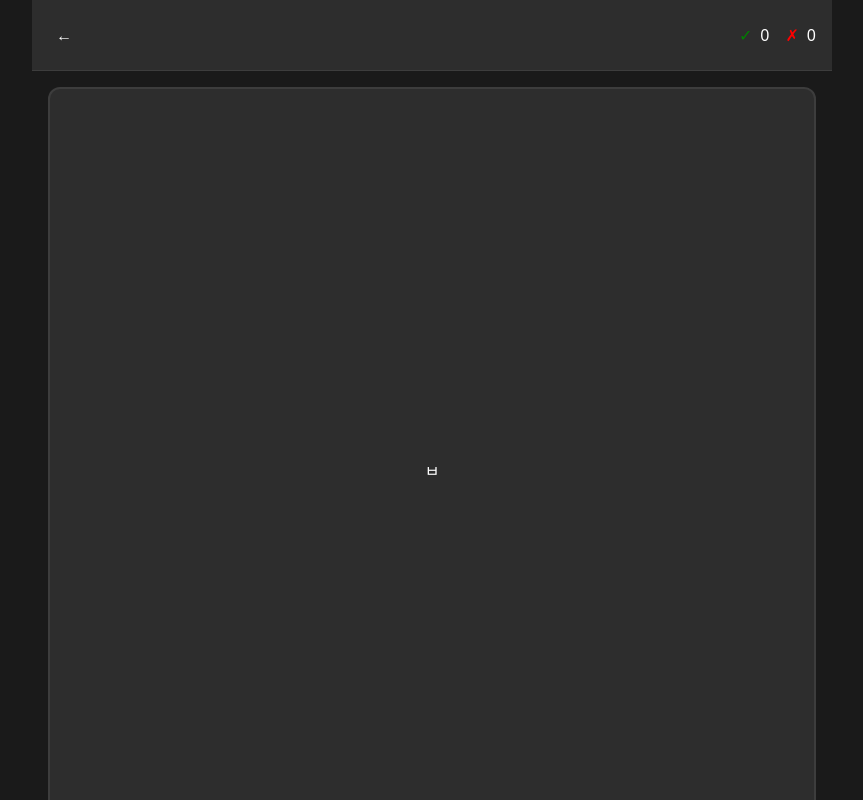
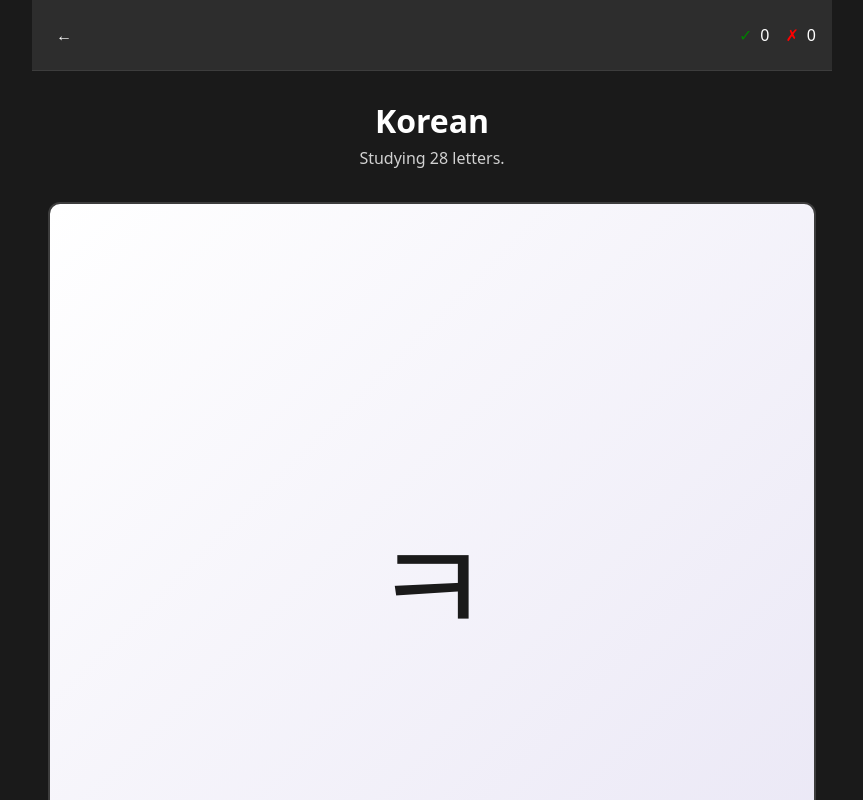
Before and after one commit to bahtibyte/langbit, a React (Vite) app: page /korean in a window 1280 px wide. Shown: the whole page, without its empty margins (208-1071 px from the left). Built offline with nearby package versions, Linux system fonts and the light colour scheme.

Commit message:
compartmanized the game

```diff
--- /dev/null
+++ b/src/components/korean/AnswerCard.tsx
@@ -0,0 +1,113 @@
+interface AnswerCardProps {
+  options: string[];
+  selectedAnswer: string | null;
+  currentQuestion: [string, string] | null;
+  onAnswerClick: (answer: string) => void;
+  onRemove: () => void;
+  onNext: () => void;
+}
+
+export function AnswerCard({
+  options,
+  selectedAnswer,
+  currentQuestion,
+  onAnswerClick,
+  onRemove,
+  onNext
+}: AnswerCardProps) {
+  return (
+    <div style={{
+      width: '100%',
+      display: 'flex',
+      alignItems: 'stretch',
+      justifyContent: 'space-between',
+      gap: '0.5rem',
+      backgroundColor: 'var(--card-bg)',
+      borderRadius: '12px',
+      border: '2px solid var(--border)',
+      padding: '0.5rem'
+    }}>
+      {selectedAnswer === null ? (
+        options.map(option => (
+          <button
+            key={option}
+            onClick={() => onAnswerClick(option)}
+            style={{
+              flex: 1,
+              borderRadius: '8px',
+              border: '1px solid var(--border)',
+              backgroundColor: 'var(--background)',
+              color: 'var(--text)',
+              cursor: 'pointer',
+              padding: '0.5rem',
+              whiteSpace: 'nowrap',
+              overflow: 'hidden',
+              textOverflow: 'ellipsis'
+            }}
+          >
+            {option}
+          </button>
+        ))
+      ) : (
+        <>
+          <button
+            onClick={onRemove}
+            disabled={selectedAnswer !== currentQuestion?.[1]}
+            style={{
+              flex: 1,
+              borderRadius: '8px',
+              backgroundColor: 'var(--background)',
+              color: 'var(--text)',
+              border: '1px solid var(--border)',
+              cursor: selectedAnswer === currentQuestion?.[1] ? 'pointer' : 'not-allowed',
+              padding: '0.5rem',
+              whiteSpace: 'nowrap',
+              overflow: 'hidden',
+              textOverflow: 'ellipsis',
+              opacity: selectedAnswer === currentQuestion?.[1] ? 1 : 0.5
+            }}
+          >
+            Remove
+          </button>
+
+          <div
+            style={{
+              flex: 1,
+              borderRadius: '8px',
+              backgroundColor: selectedAnswer === currentQuestion?.[1] ? 'lightgreen' : 'salmon',
+              color: 'black',
+              border: '1px solid var(--border)',
+              display: 'flex',
+              alignItems: 'center',
+              justifyContent: 'center',
+              padding: '0.5rem',
+              whiteSpace: 'nowrap',
+              overflow: 'hidden',
+              textOverflow: 'ellipsis'
+            }}
+          >
+            {selectedAnswer}
+          </div>
+
+          <button
+            onClick={onNext}
+            style={{
+              flex: 1,
+              borderRadius: '8px',
+              backgroundColor: 'var(--background)',
+              color: 'var(--text)',
+              border: '1px solid var(--border)',
+              cursor: 'pointer',
+              padding: '0.5rem',
+              whiteSpace: 'nowrap',
+              overflow: 'hidden',
+              textOverflow: 'ellipsis'
+            }}
+          >
+            Next
+          </button>
+        </>
+      )}
+    </div>
+  );
+}
--- /dev/null
+++ b/src/components/korean/GameInfo.tsx
@@ -0,0 +1,30 @@
+interface GameInfoProps {
+  remainingCount: number;
+}
+
+export function GameInfo({ remainingCount }: GameInfoProps) {
+  return (
+    <div style={{
+      display: 'flex',
+      flexDirection: 'column',
+      alignItems: 'center',
+      gap: '0.5rem',
+      padding: '1rem'
+    }}>
+      <h1 style={{
+        color: 'var(--text)',
+        margin: 0,
+        fontSize: '2rem'
+      }}>
+        Korean
+      </h1>
+      <p style={{
+        color: 'var(--text)',
+        margin: 0,
+        opacity: 0.8
+      }}>
+        Studying {remainingCount} letters.
+      </p>
+    </div>
+  );
+}
--- /dev/null
+++ b/src/components/korean/Header.tsx
@@ -0,0 +1,42 @@
+interface HeaderProps {
+  onBack: () => void;
+  correctAnswers: number;
+  incorrectAnswers: number;
+}
+
+export function Header({ onBack, correctAnswers, incorrectAnswers }: HeaderProps) {
+  return (
+    <div style={{
+      display: 'flex',
+      justifyContent: 'space-between',
+      alignItems: 'center',
+      padding: '1rem',
+      borderBottom: '1px solid var(--border)',
+      backgroundColor: 'var(--card-bg)',
+      color: 'var(--text)'
+    }}>
+      <button
+        onClick={onBack}
+        style={{
+          background: 'none',
+          border: 'none',
+          cursor: 'pointer',
+          padding: '0.5rem',
+          color: 'var(--text)'
+        }}
+      >
+        ←
+      </button>
+      <div style={{ display: 'flex', gap: '1rem', alignItems: 'center' }}>
+        <div style={{ display: 'flex', alignItems: 'center', gap: '0.5rem' }}>
+          <span style={{ color: 'green' }}>✓</span>
+          <span>{correctAnswers}</span>
+        </div>
+        <div style={{ display: 'flex', alignItems: 'center', gap: '0.5rem' }}>
+          <span style={{ color: 'red' }}>✗</span>
+          <span>{incorrectAnswers}</span>
+        </div>
+      </div>
+    </div>
+  );
+}
--- /dev/null
+++ b/src/components/korean/Lecture.tsx
@@ -0,0 +1,23 @@
+interface LectureProps {
+  koreanLetter: string;
+  translation: string;
+  show: boolean;
+}
+
+export function Lecture({ koreanLetter, translation, show }: LectureProps) {
+  if (!show) return null;
+
+  return (
+    <div style={{
+      padding: '1rem',
+      backgroundColor: 'var(--card-bg)',
+      borderRadius: '12px',
+      border: '2px solid var(--border)',
+      textAlign: 'center'
+    }}>
+      <p style={{ margin: 0, color: 'var(--text)', opacity: 0.8 }}>
+        Incorrect, <span style={{ color: 'var(--accent)', fontWeight: 'bold' }}>{koreanLetter}</span> is translated to <span style={{ color: 'var(--accent)', fontWeight: 'bold' }}>{translation}</span>
+      </p>
+    </div>
+  );
+}
--- /dev/null
+++ b/src/components/korean/QuestionCard.tsx
@@ -0,0 +1,24 @@
+interface QuestionCardProps {
+  question: string;
+}
+
+export function QuestionCard({ question }: QuestionCardProps) {
+  return (
+    <div
+      style={{
+        aspectRatio: '1',
+        padding: '1rem',
+        fontSize:'8rem',
+        display: 'flex',
+        alignItems: 'center',
+        justifyContent: 'center',
+        border: '2px solid var(--border)',
+        borderRadius: '12px',
+        background: 'linear-gradient(135deg, #FFFFFF 0%, #E9E6F5 100%)',
+        color: 'var(--background)'
+      }}
+    >
+      {question}
+    </div>
+  );
+}
--- a/src/pages/Korean.tsx
+++ b/src/pages/Korean.tsx
@@ -1,5 +1,10 @@
 import { useSearchParams, useNavigate } from 'react-router-dom';
 import { useEffect, useMemo, useState } from 'react';
+import { Header } from '../components/korean/Header';
+import { QuestionCard } from '../components/korean/QuestionCard';
+import { AnswerCard } from '../components/korean/AnswerCard';
+import { GameInfo } from '../components/korean/GameInfo';
+import { Lecture } from '../components/korean/Lecture';
 
 const VOWELS: Record<string, string> = {
   'ㅏ': 'a', 'ㅑ': 'ya', 'ㅓ': 'eo', 'ㅕ': 'yeo', 'ㅗ': 'o',
@@ -46,8 +51,9 @@ function Korean() {
       return;
     }
 
-    const [next, ...rest] = questionPool;
-    setQuestionPool(rest);
+    // Randomly select a question from the pool
+    const randomIndex = Math.floor(Math.random() * questionPool.length);
+    const next = questionPool[randomIndex];
     setCurrentQuestion(next);
     setSelectedAnswer(null);
 
@@ -81,7 +87,6 @@ function Korean() {
   };
 
   const handleNext = () => {
-    setQuestionPool(prev => [...prev, currentQuestion!]); // Push back to end if not removed
     nextRound();
   };
 
@@ -98,39 +103,11 @@ function Korean() {
         flexDirection: 'column',
         overflow: 'hidden'
       }}>
-        {/* Header */}
-        <div style={{
-          display: 'flex',
-          justifyContent: 'space-between',
-          alignItems: 'center',
-          padding: '1rem',
-          borderBottom: '1px solid var(--border)',
-          backgroundColor: 'var(--card-bg)',
-          color: 'var(--text)'
-        }}>
-          <button
-            onClick={() => navigate(-1)}
-            style={{
-              background: 'none',
-              border: 'none',
-              cursor: 'pointer',
-              padding: '0.5rem',
-              color: 'var(--text)'
-            }}
-          >
-            ←
-          </button>
-          <div style={{ display: 'flex', gap: '1rem', alignItems: 'center' }}>
-            <div style={{ display: 'flex', alignItems: 'center', gap: '0.5rem' }}>
-              <span style={{ color: 'green' }}>✓</span>
-              <span>{correctAnswers}</span>
-            </div>
-            <div style={{ display: 'flex', alignItems: 'center', gap: '0.5rem' }}>
-              <span style={{ color: 'red' }}>✗</span>
-              <span>{incorrectAnswers}</span>
-            </div>
-          </div>
-        </div>
+        <Header
+          onBack={() => navigate(-1)}
+          correctAnswers={correctAnswers}
+          incorrectAnswers={incorrectAnswers}
+        />
 
         <div style={{
           flex: 1,
@@ -140,113 +117,21 @@ function Korean() {
           gap: '1rem',
           overflow: 'hidden'
         }}>
-          <div
-            style={{
-              aspectRatio: '1',
-              width: '100%',
-              display: 'flex',
-              alignItems: 'center',
-              justifyContent: 'center',
-              border: '2px solid var(--border)',
-              borderRadius: '12px',
-              backgroundColor: 'var(--card-bg)'
-            }}
-          >
-            {currentQuestion[0]}
-          </div>
-
-          <div style={{
-            width: '100%',
-            display: 'flex',
-            alignItems: 'stretch',
-            justifyContent: 'space-between',
-            gap: '0.5rem',
-            backgroundColor: 'var(--card-bg)',
-            borderRadius: '12px',
-            border: '2px solid var(--border)',
-            padding: '0.5rem'
-          }}>
-            {selectedAnswer === null ? (
-              options.map(option => (
-                <button
-                  key={option}
-                  onClick={() => handleAnswerClick(option)}
-                  style={{
-                    flex: 1,
-                    borderRadius: '8px',
-                    border: '1px solid var(--border)',
-                    backgroundColor: 'var(--background)',
-                    color: 'var(--text)',
-                    cursor: 'pointer',
-                    padding: '0.5rem',
-                    whiteSpace: 'nowrap',
-                    overflow: 'hidden',
-                    textOverflow: 'ellipsis'
-                  }}
-                >
-                  {option}
-                </button>
-              ))
-            ) : (
-              <>
-                <button
-                  onClick={handleRemove}
-                  disabled={selectedAnswer !== currentQuestion[1]}
-                  style={{
-                    flex: 1,
-                    borderRadius: '8px',
-                    backgroundColor: selectedAnswer === currentQuestion[1] ? '#dfffe0' : 'var(--background)',
-                    color: 'var(--text)',
-                    border: '1px solid var(--border)',
-                    cursor: selectedAnswer === currentQuestion[1] ? 'pointer' : 'not-allowed',
-                    padding: '0.5rem',
-                    whiteSpace: 'nowrap',
-                    overflow: 'hidden',
-                    textOverflow: 'ellipsis'
-                  }}
-                >
-                  Remove
-                </button>
-
-                <div
-                  style={{
-                    flex: 1,
-                    borderRadius: '8px',
-                    backgroundColor: selectedAnswer === currentQuestion[1] ? 'lightgreen' : 'salmon',
-                    color: 'black',
-                    border: '1px solid var(--border)',
-                    display: 'flex',
-                    alignItems: 'center',
-                    justifyContent: 'center',
-                    padding: '0.5rem',
-                    whiteSpace: 'nowrap',
-                    overflow: 'hidden',
-                    textOverflow: 'ellipsis'
-                  }}
-                >
-                  {selectedAnswer}
-                </div>
-
-                <button
-                  onClick={handleNext}
-                  style={{
-                    flex: 1,
-                    borderRadius: '8px',
-                    backgroundColor: 'var(--background)',
-                    color: 'var(--text)',
-                    border: '1px solid var(--border)',
-                    cursor: 'pointer',
-                    padding: '0.5rem',
-                    whiteSpace: 'nowrap',
-                    overflow: 'hidden',
-                    textOverflow: 'ellipsis'
-                  }}
-                >
-                  Next
-                </button>
-              </>
-            )}
-          </div>
+          <GameInfo remainingCount={questionPool.length} />
+          <QuestionCard question={currentQuestion[0]} />
+          <AnswerCard
+            options={options}
+            selectedAnswer={selectedAnswer}
+            currentQuestion={currentQuestion}
+            onAnswerClick={handleAnswerClick}
+            onRemove={handleRemove}
+            onNext={handleNext}
+          />
+          <Lecture
+            koreanLetter={currentQuestion[0]}
+            translation={currentQuestion[1]}
+            show={selectedAnswer !== null && selectedAnswer !== currentQuestion[1]}
+          />
         </div>
       </div>
     </div>
```
